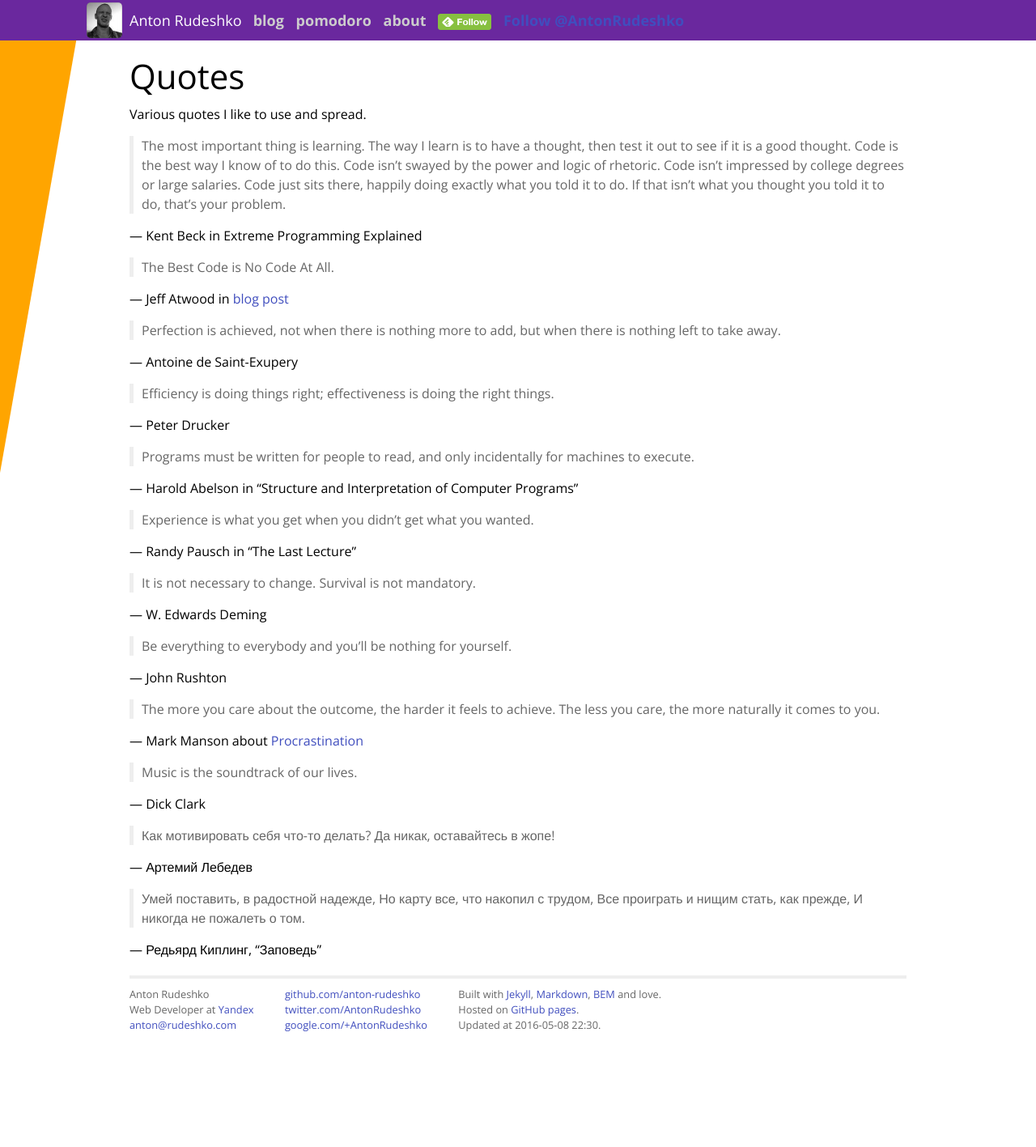
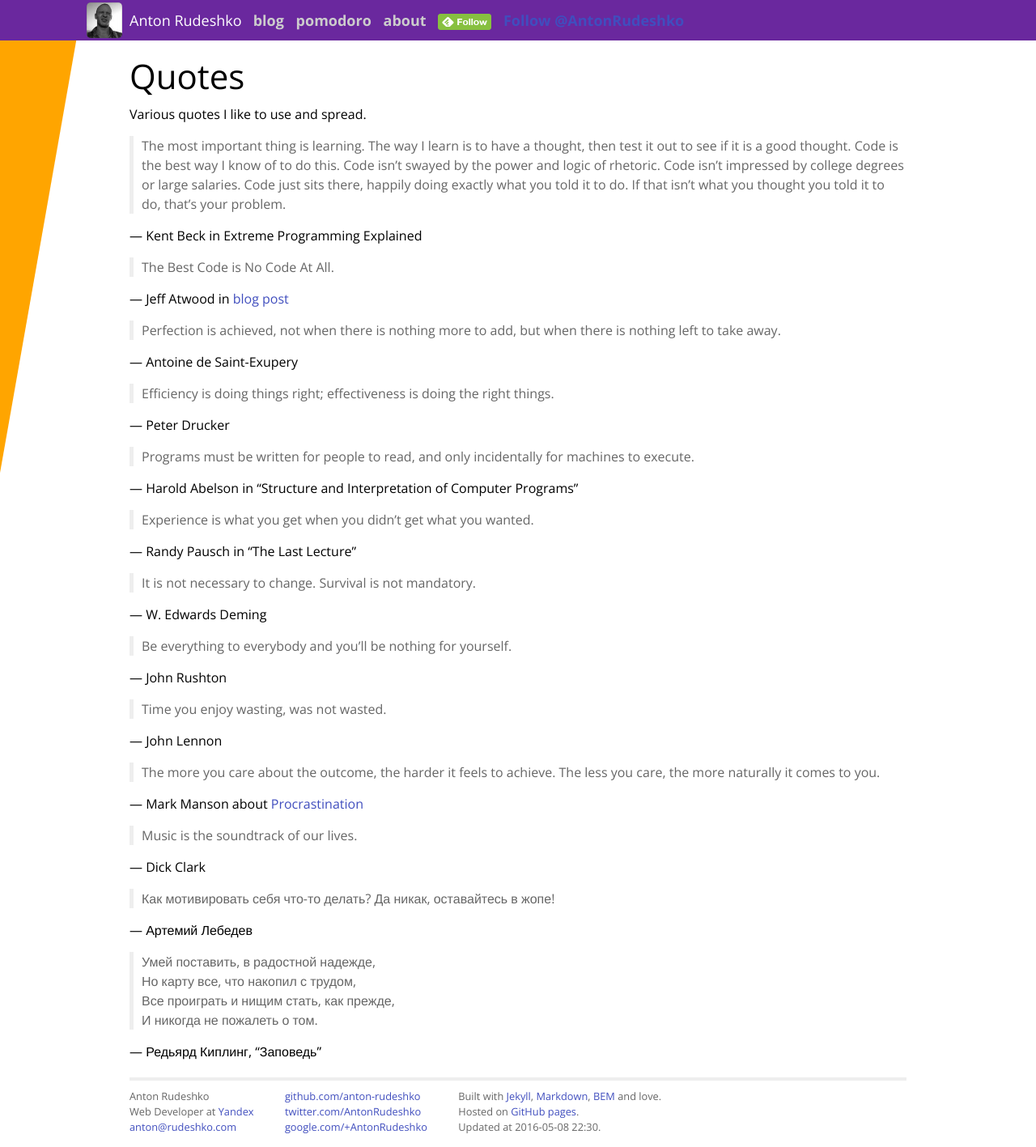
Before and after one commit to anton-rudeshko/anton-rudeshko.github.io, a Jekyll site: the page built from quotes/index.md, in a window 1280 px wide. Shown: the whole page at 81% size. Built offline with Jekyll 4.4.1, drawn with Linux system fonts in a browser that asks for light colours; comment, search, counter and statistics services are not loaded; before the commit the page ends 1291 px from its top, so only the background shows below that.

Commit message:
Updated quotes

```diff
--- a/quotes/index.md
+++ b/quotes/index.md
@@ -42,6 +42,10 @@ If that isn't what you thought you told it to do, that's your problem.
 
 — John Rushton
 
+> Time you enjoy wasting, was not wasted.
+
+— John Lennon
+
 > The more you care about the outcome, the harder it feels to achieve. The less you care, the more naturally it comes to you.
 
 — Mark Manson about [Procrastination](http://markmanson.net/procrastination)
@@ -54,9 +58,9 @@ If that isn't what you thought you told it to do, that's your problem.
 
 — Артемий Лебедев
 
-> Умей поставить, в радостной надежде,
-> Но карту все, что накопил с трудом,
-> Все проиграть и нищим стать, как прежде,
+> Умей поставить, в радостной надежде,<br>
+> Но карту все, что накопил с трудом,<br>
+> Все проиграть и нищим стать, как прежде,<br>
 > И никогда не пожалеть о том.
 
 — Редьярд Киплинг, "Заповедь"
```
